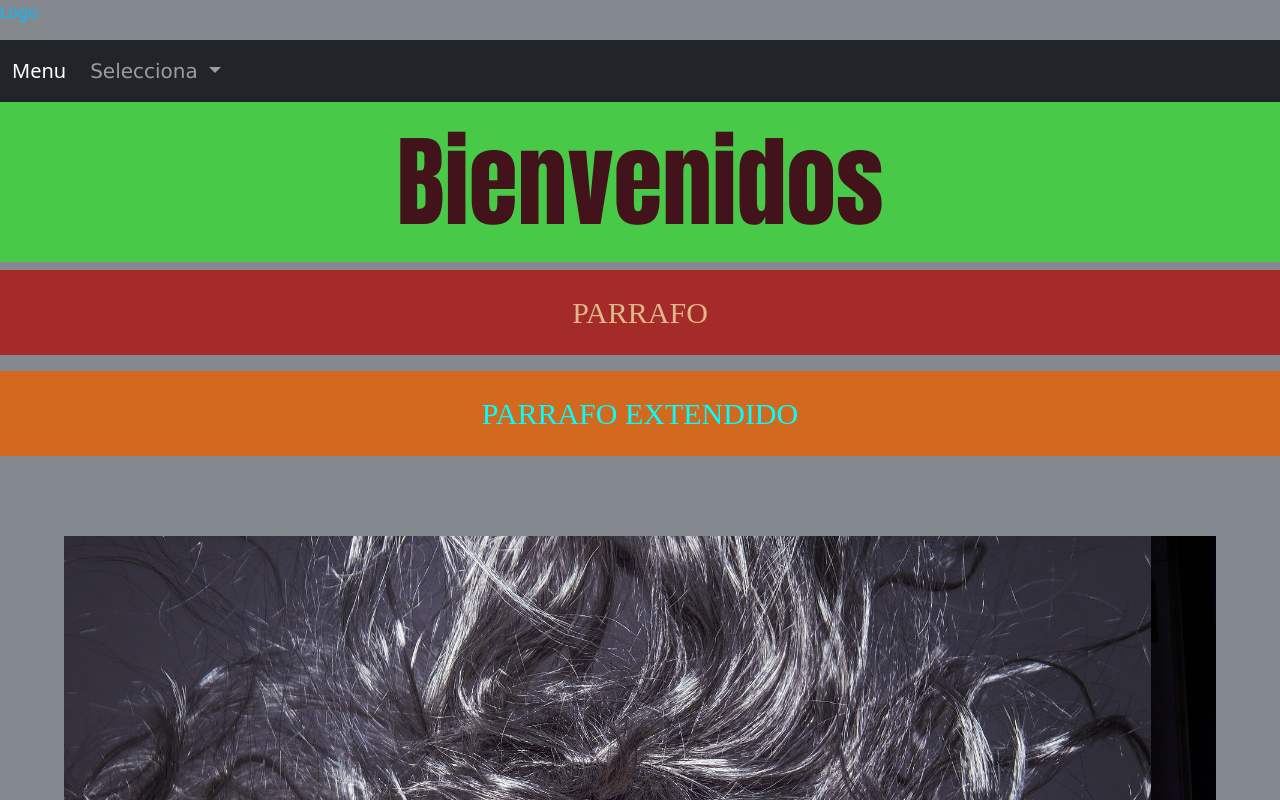
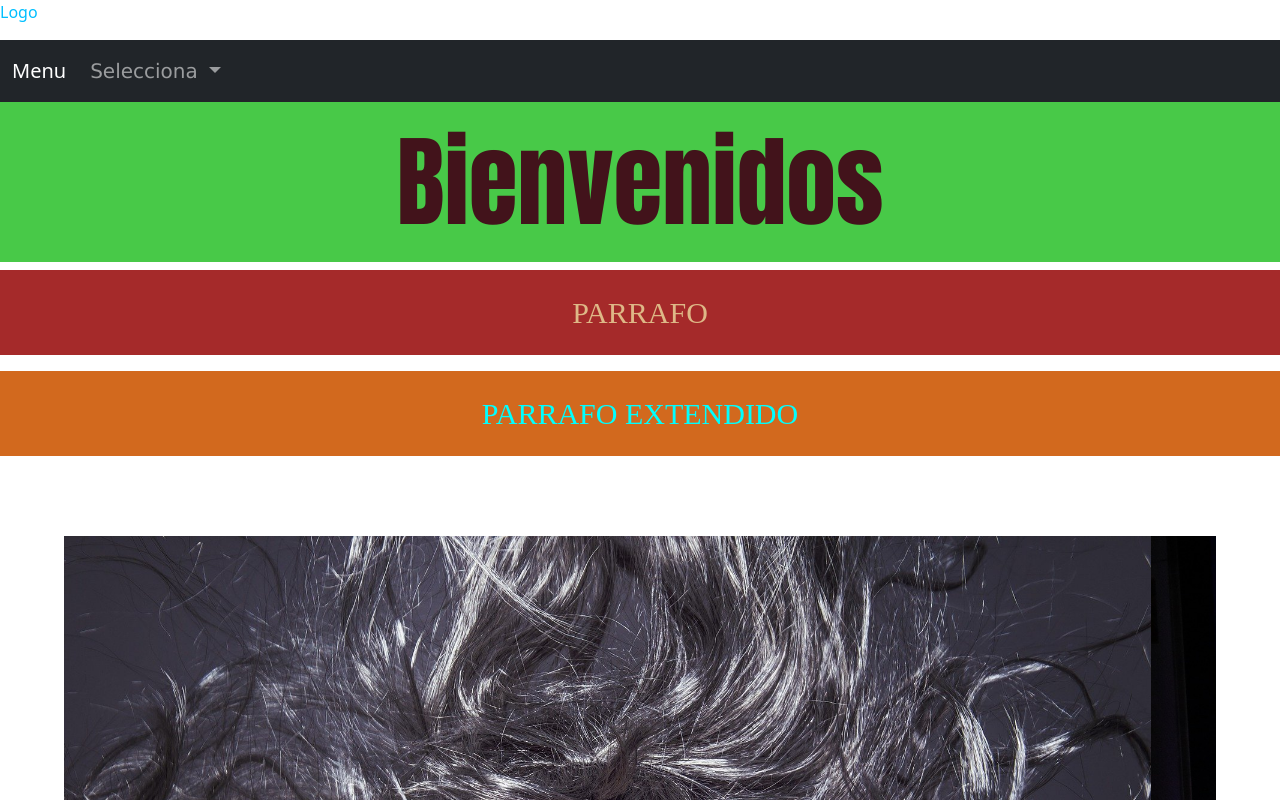
Before and after one commit to Serchii/miSitio, a website: page index.html in a window 1280 px wide. Shown: the top 800 px of the page. Drawn offline with nearby package versions, Linux system fonts and the light colour scheme; a web font is replaced by a local one.

Commit message:
SE CAMBIA COLOR FONDO DEL BODY

```diff
--- a/scss/estilo.scss
+++ b/scss/estilo.scss
@@ -8,7 +8,7 @@ header{
 }
 
 body{
-    background-color: rgb(132, 136, 143);
+    background-color: rgb(255, 255, 255);
 }
 
 #espacioCarousel{
```
Also changed, not shown: package.json (+8 -0 lines), css/estilo.css.
